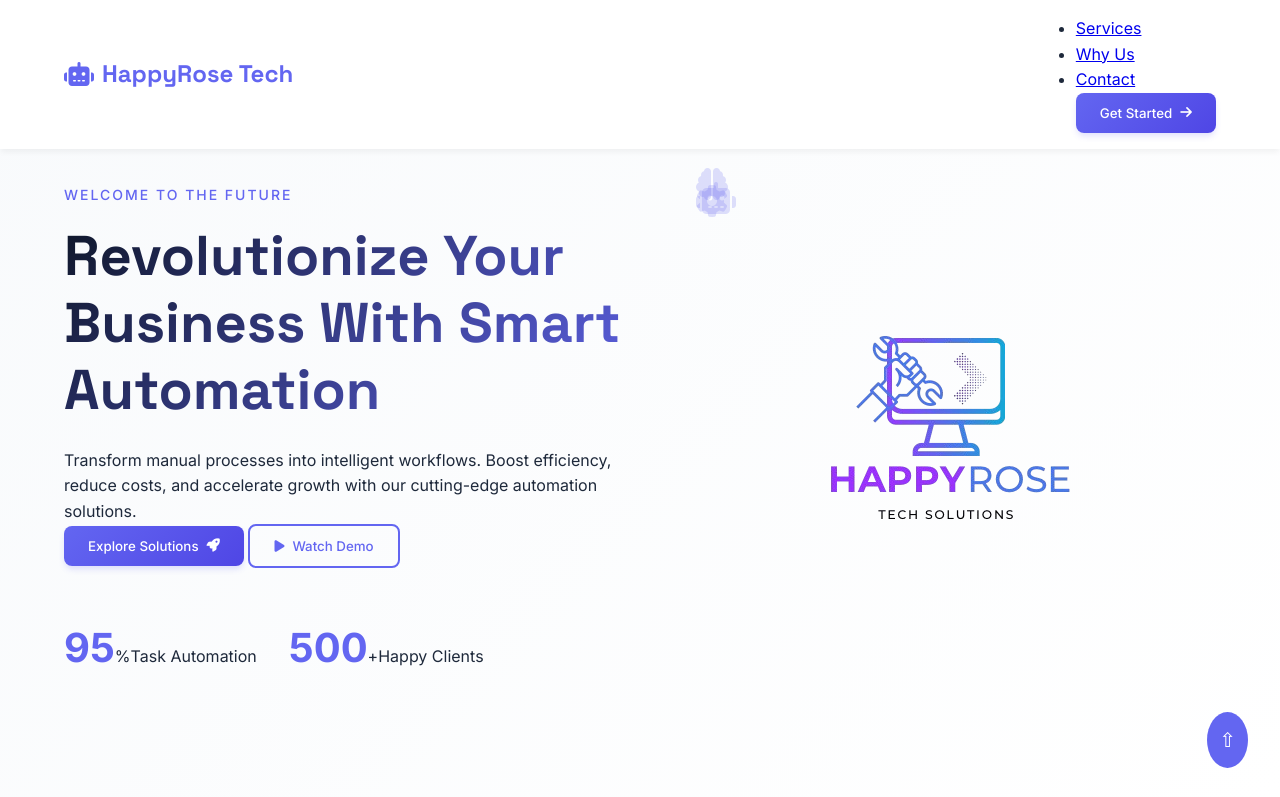
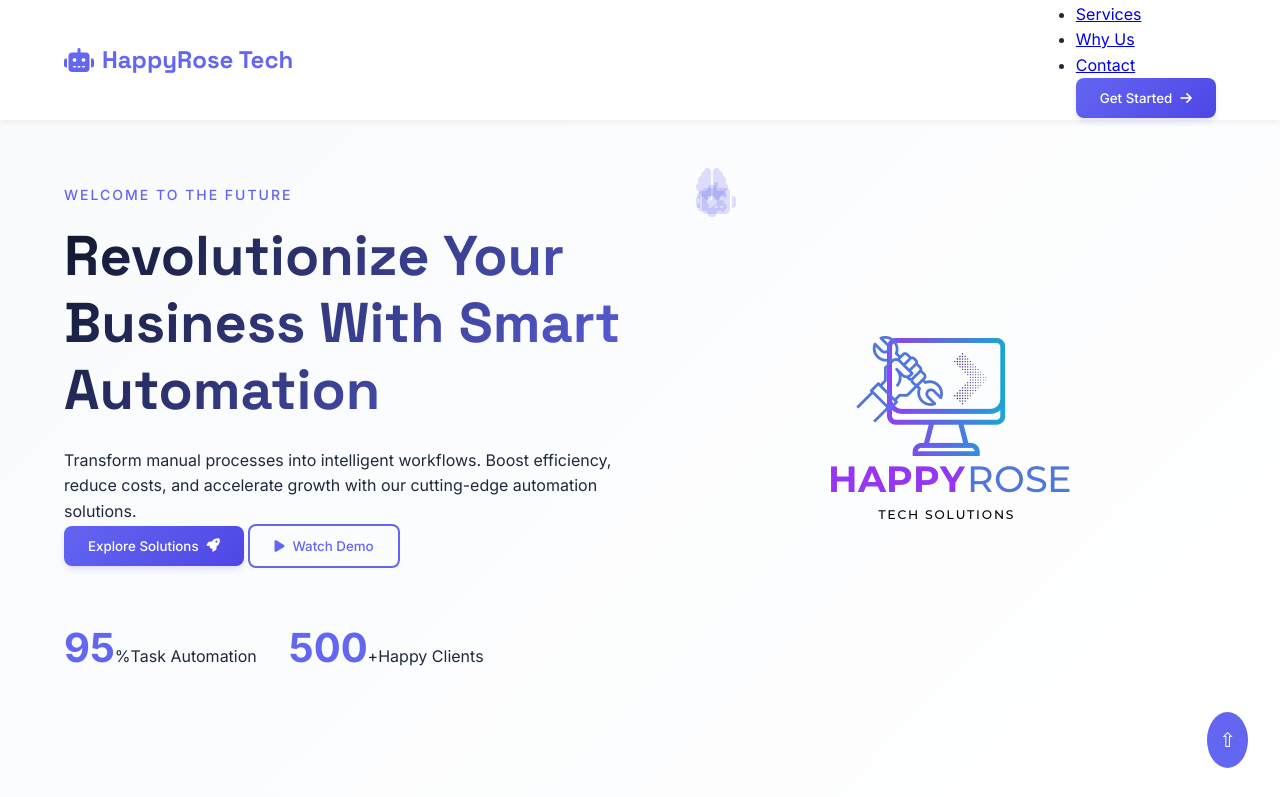
Before and after one commit to MrSingh529/happyrose-tech-website, a plain HTML site: page index.html in a window 1280 px wide. Shown: the top 797 px of the page. Drawn offline with nearby package versions, Linux system fonts and the light colour scheme.

Commit message:
changed css

```diff
--- a/css/styles.css
+++ b/css/styles.css
@@ -103,7 +103,7 @@ h1, h2, h3, h4, h5, h6 {
 
 /* Header & Navigation */
 .header {
-  padding: 1rem 5%;
+  padding: 0.1rem 5%;
   background: rgba(255, 255, 255, 0.9);
   backdrop-filter: blur(10px);
   position: fixed;
```
